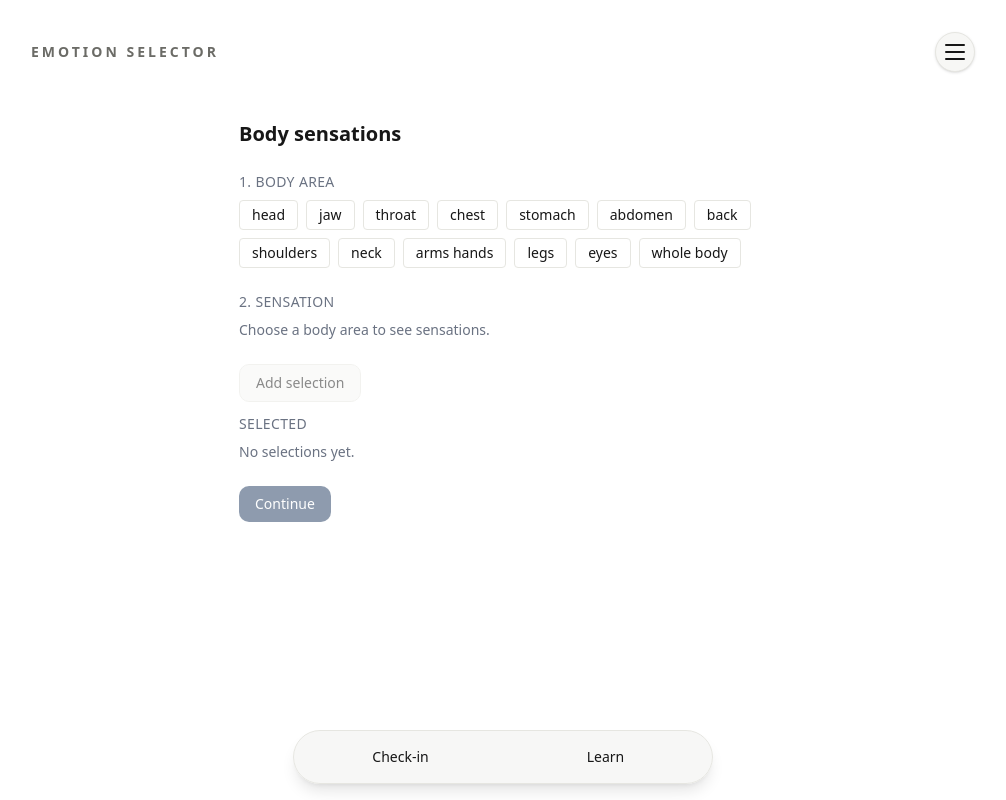
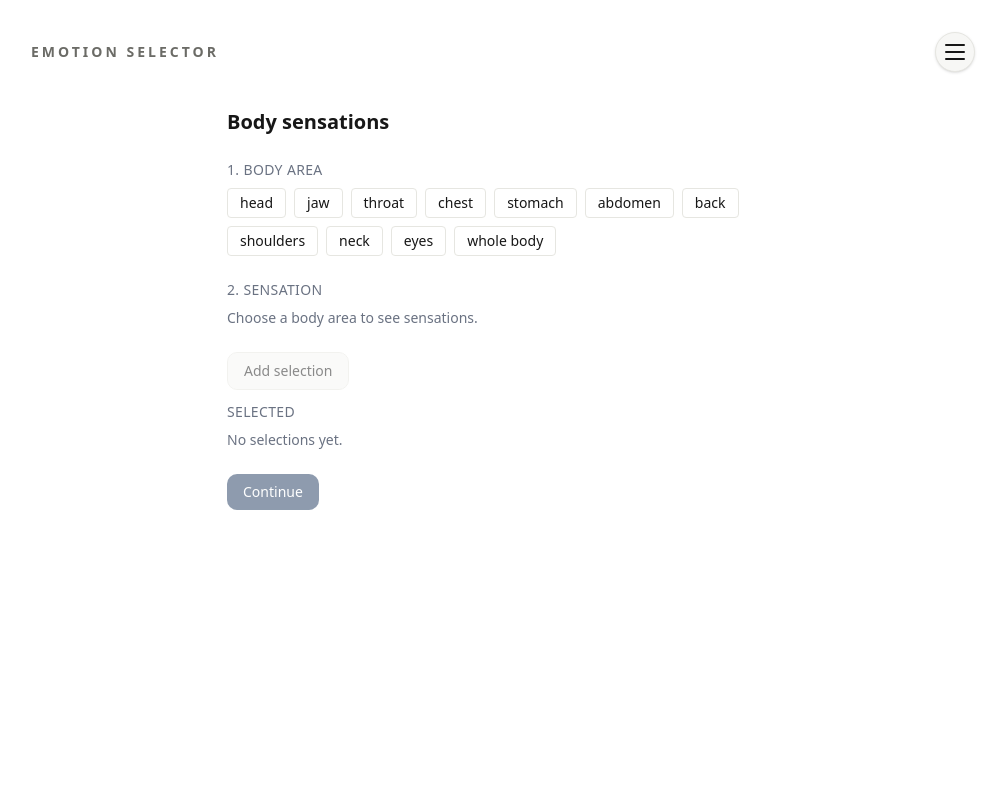
Before and after one commit to and27/emotion-trace, a Next.js app: page /create in a window 1280 px wide. Shown: the whole page, without its empty margins (137-1143 px from the left). Built offline with nearby package versions, Linux system fonts and the light colour scheme.

Commit message:
feat: trim sensations/areas and simplify navigation

```diff
--- a/src/app/(app)/layout.tsx
+++ b/src/app/(app)/layout.tsx
@@ -1,4 +1,3 @@
-import { BottomNav } from "@/src/ui/components/BottomNav";
 import { HeaderMenu } from "@/src/ui/components/HeaderMenu";
 
 export default function AppLayout({
@@ -17,7 +16,6 @@ export default function AppLayout({
         </header>
         {children}
       </div>
-      <BottomNav />
     </section>
   );
 }
--- a/src/domain/catalogs/bodyAreaCatalog.ts
+++ b/src/domain/catalogs/bodyAreaCatalog.ts
@@ -10,8 +10,6 @@ export const BODY_AREAS: BodyArea[] = [
   "back",
   "shoulders",
   "neck",
-  "arms_hands",
-  "legs",
   "eyes",
   "whole_body",
 ];
--- a/src/domain/catalogs/sensationCatalog.ts
+++ b/src/domain/catalogs/sensationCatalog.ts
@@ -2,11 +2,9 @@ import { Sensation } from "../sensation/Sensation";
 
 export const SENSATIONS: Sensation[] = [
   "tension",
-  "pressure",
   "tightness",
   "heat",
   "burning",
-  "cold",
   "tingling",
   "heaviness",
   "emptiness",
--- a/src/domain/sensation/BodyArea.ts
+++ b/src/domain/sensation/BodyArea.ts
@@ -7,8 +7,6 @@ export type BodyArea =
   | "abdomen"
   | "back"
   | "shoulders"
-  | "arms_hands"
-  | "legs"
   | "neck"
   | "eyes"
   | "whole_body";
--- a/src/domain/sensation/Sensation.ts
+++ b/src/domain/sensation/Sensation.ts
@@ -1,10 +1,8 @@
 export type Sensation =
   | "tension"
-  | "pressure"
   | "tightness"
   | "heat"
   | "burning"
-  | "cold"
   | "tingling"
   | "heaviness"
   | "emptiness"
--- a/src/ui/components/HeaderMenu.tsx
+++ b/src/ui/components/HeaderMenu.tsx
@@ -7,7 +7,6 @@ import { usePathname } from "next/navigation";
 const items = [
   { href: "/", label: "Check-in" },
   { href: "/learn", label: "Learn" },
-  { href: "/create", label: "New entry" },
   { href: "/settings", label: "Settings" },
 ];
 
@@ -33,7 +32,7 @@ export function HeaderMenu() {
       </button>
 
       {open && (
-        <div className="absolute right-0 mt-2 w-48 overflow-hidden rounded-xl border border-surface-border bg-surface shadow-lg">
+        <div className="absolute right-0 z-20 mt-2 w-48 overflow-hidden rounded-xl border border-surface-border bg-surface shadow-lg">
           <div className="flex flex-col py-2 text-sm">
             {items.map((item) => {
               const isActive = pathname === item.href;
--- a/src/ui/screens/CreateBodySensationsScreen.tsx
+++ b/src/ui/screens/CreateBodySensationsScreen.tsx
@@ -75,7 +75,7 @@ export function CreateBodySensationsScreen({
   }
 
   return (
-    <div className="p-6 max-w-xl mx-auto">
+    <div className="p-3 max-w-xl mx-auto">
       <h1 className="text-xl font-semibold mb-6">Body sensations</h1>
 
       <div className="mb-6">
--- a/src/ui/screens/SelectBeliefsScreen.tsx
+++ b/src/ui/screens/SelectBeliefsScreen.tsx
@@ -25,13 +25,15 @@ export function SelectBeliefsScreen({ value, onChange, onContinue }: Props) {
     );
   }
 
-  const filteredBeliefs = BELIEFS.filter((belief) => belief.valence === valence);
+  const filteredBeliefs = BELIEFS.filter(
+    (belief) => belief.valence === valence
+  );
   const categories = Array.from(
     new Set(filteredBeliefs.map((belief) => belief.category))
   );
 
   return (
-    <div className="p-6 max-w-xl mx-auto">
+    <div className="p-3 max-w-xl mx-auto">
       <h1 className="text-xl font-semibold mb-6">Which beliefs are present?</h1>
 
       <div className="mb-6 flex items-center gap-2">
--- a/src/ui/screens/SelectContextTagsScreen.tsx
+++ b/src/ui/screens/SelectContextTagsScreen.tsx
@@ -1,6 +1,9 @@
 "use client";
 
-import type { ContextTag, ContextCategory } from "../../domain/context/ContextTag";
+import type {
+  ContextTag,
+  ContextCategory,
+} from "../../domain/context/ContextTag";
 import { CONTEXT_TAGS } from "@/src/domain";
 
 const CATEGORY_LABELS: Record<ContextCategory, string> = {
@@ -17,7 +20,11 @@ type Props = {
   onContinue?: () => void;
 };
 
-export function SelectContextTagsScreen({ value, onChange, onContinue }: Props) {
+export function SelectContextTagsScreen({
+  value,
+  onChange,
+  onContinue,
+}: Props) {
   function toggleTag(tag: ContextTag) {
     const exists = value.some((t) => t.id === tag.id);
     onChange(exists ? value.filter((t) => t.id !== tag.id) : [...value, tag]);
@@ -28,7 +35,7 @@ export function SelectContextTagsScreen({ value, onChange, onContinue }: Props)
   );
 
   return (
-    <div className="p-6 max-w-xl mx-auto">
+    <div className="p-3 max-w-xl mx-auto">
       <h1 className="text-xl font-semibold mb-6">What contexts apply?</h1>
 
       {categories.map((category) => {
@@ -36,9 +43,7 @@ export function SelectContextTagsScreen({ value, onChange, onContinue }: Props)
 
         return (
           <div key={category} className="mb-6">
-            <h2 className="font-medium mb-2">
-              {CATEGORY_LABELS[category]}
-            </h2>
+            <h2 className="font-medium mb-2">{CATEGORY_LABELS[category]}</h2>
 
             <div className="flex flex-wrap gap-2">
               {tags.map((tag) => {
--- a/src/ui/screens/SelectEmotionsScreen.tsx
+++ b/src/ui/screens/SelectEmotionsScreen.tsx
@@ -21,7 +21,7 @@ export function SelectEmotionsScreen({ value, onChange, onContinue }: Props) {
   }
 
   return (
-    <div className="p-6 max-w-xl mx-auto">
+    <div className="p-3 max-w-xl mx-auto">
       <h1 className="text-xl font-semibold mb-6">What emotions are present?</h1>
 
       {EMOTION_FAMILIES.map((family) => {
```
Also changed, not shown: 1 other file (tests, documents, lock files or other folders).
